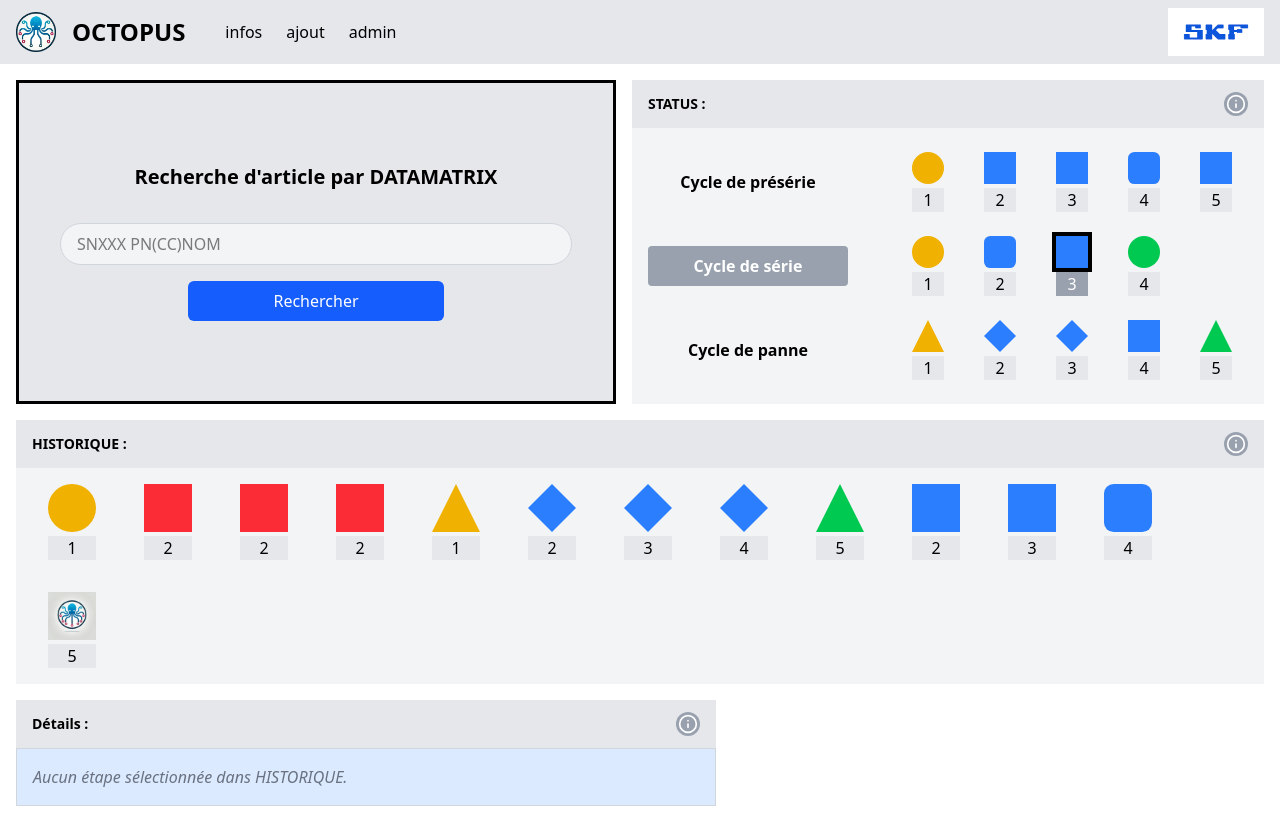
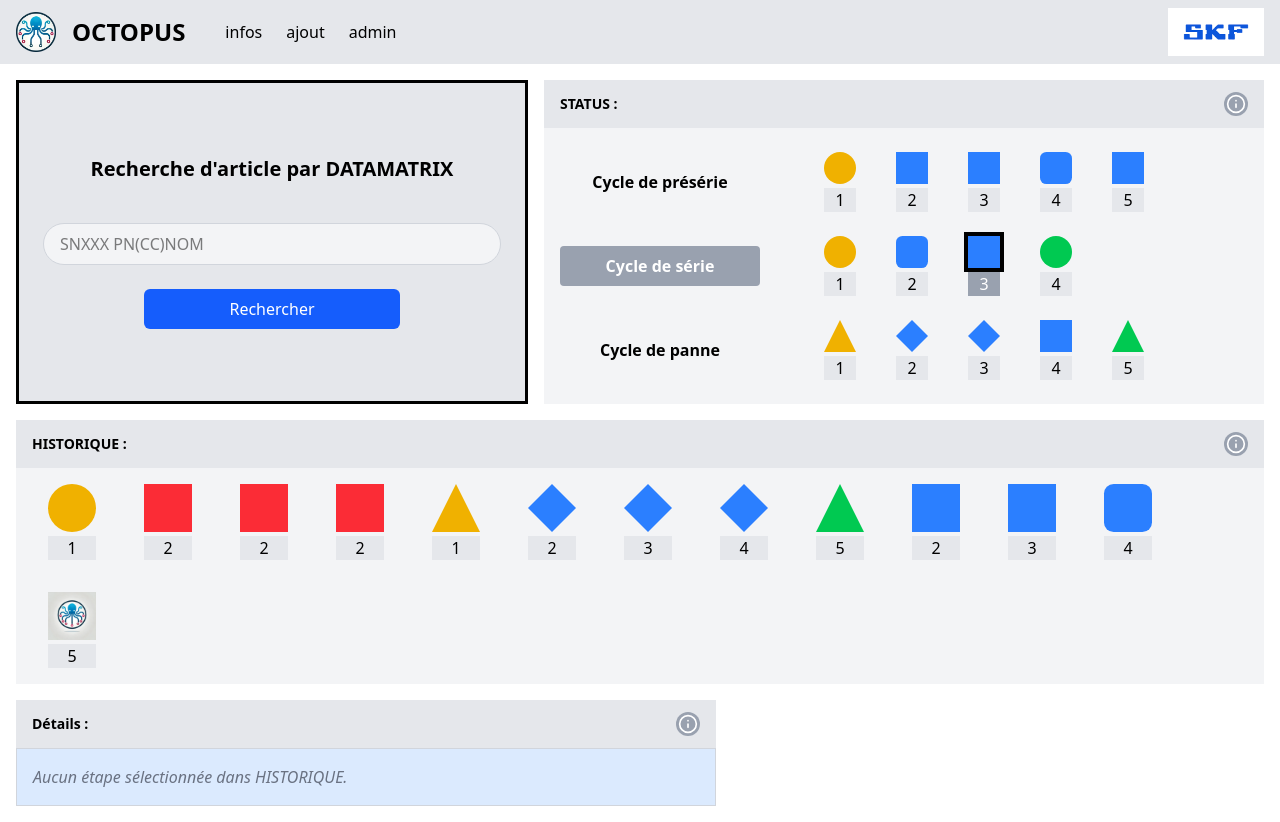
Before and after one commit to Zakyaru/Octopus, a React (Vite) app: page /#/ajout in a window 1280 px wide. Built offline with nearby package versions, Linux system fonts and the light colour scheme.

Commit message:
fixation de RechercheFS pour son affichage dans ajout.jsx

```diff
--- a/src/components/Navbar.jsx
+++ b/src/components/Navbar.jsx
@@ -10,13 +10,13 @@ const Navbar = () => {
     <nav className="bg-gray-200 py-2 px-4 flex items-center justify-between">
       {/* Left Section */}
       <div className="flex items-center">
-        <button onClick={() => setIsOpen(true)} className="md:hidden mr-4">
-          <span className="text-2xl">☰</span>
+        <button onClick={() => setIsOpen(true)} className="lg:hidden mr-4">
+          <span className="text-2xl cursor-pointer">☰</span>
         </button>
         <img src={logoOCTOPUS} alt="Logo" className="h-10 w-10" />
         <span className="ml-4 mr-10 font-bold text-2xl">OCTOPUS</span>
         {/* Desktop Navigation */}
-        <div className="hidden md:flex space-x-6">
+        <div className="hidden lg:flex space-x-6">
           <Link to="/infos" className="hover:underline">infos</Link>
           <Link to="/ajout" className="hover:underline">ajout</Link>
           <Link to="/admin" className="hover:underline">admin</Link>
@@ -30,17 +30,17 @@ const Navbar = () => {
       {isOpen && (
         <div className="fixed inset-0 bg-black/50 z-50">
           <div className="w-3/4 bg-white h-full p-5 shadow-lg">
-          <div className="flex justify-end">
-            <button onClick={() => setIsOpen(false)} className="text-2xl">
-              ✖
-            </button>
-          </div>
+            <div className="flex justify-end">
+              <button onClick={() => setIsOpen(false)} className="text-2xl cursor-pointer">
+                ✖
+              </button>
+            </div>
 
-            <div className="mt-10 flex flex-col space-y-4 text-lg">
-              <Link to="/infos" className="hover:underline" onClick={() => setIsOpen(false)}>infos</Link>
-              <Link to="/ajout" className="hover:underline" onClick={() => setIsOpen(false)}>ajout</Link>
-              <Link to="/admin" className="hover:underline" onClick={() => setIsOpen(false)}>admin</Link>
-            </div>
+            <ul className="mt-10 list-disc list-inside space-y-4 text-lg">
+              <li><Link to="/infos" className="hover:underline" onClick={() => setIsOpen(false)}>infos</Link></li>
+              <li><Link to="/ajout" className="hover:underline" onClick={() => setIsOpen(false)}>ajout</Link></li>
+              <li><Link to="/admin" className="hover:underline" onClick={() => setIsOpen(false)}>admin</Link></li>
+            </ul>
           </div>
         </div>
       )}
--- a/src/components/RechercheFS.jsx
+++ b/src/components/RechercheFS.jsx
@@ -13,16 +13,16 @@ const RechercheFS = ({ onResult }) => {
     };
 
     return (
-        <div className="flex flex-col justify-center w-full h-full px-6 py-4 border-3 text-center">
-          <h2 className="text-xl font-bold mb-8">Recherche d'article par DATAMATRIX</h2>
-          <div className="flex flex-col items-center gap-4">
+        <div className="flex flex-col justify-center w-full h-full px-6 py-10 border-3 text-center">
+          <h2 className="text-xl font-bold mb-10">Recherche d'article par DATAMATRIX</h2>
+          <div className="flex flex-col items-center gap-6">
             <Input
               placeholder="SNXXX PN(CC)NOM"
               value={searchValue}
               onChange={(e) => setSearchValue(e.target.value)}
-              className="w-full sm:max-w-lg px-4 py-2"
+              className="w-full sm:max-w-lg"
             />
-            <Button label="Rechercher" onClick={handleSearch} className="w-full sm:max-w-3xs px-6 py-2" />
+            <Button label="Rechercher" onClick={handleSearch} className="w-full sm:max-w-3xs" />
           </div>
         </div>
       );
--- a/src/components/Status.jsx
+++ b/src/components/Status.jsx
@@ -4,7 +4,7 @@ const Status = ({ status }) => {
     const { MODE_ACTIF, FLOW_ACTIF, PROCESS } = status;
 
     return (
-      <div className="p-4 flex flex-col overflow-x-auto gap-2">
+      <div className="p-4 flex flex-col gap-2">
         {PROCESS.map((process) => (
           <div key={process.MODE} className="flex items-center gap-12">
             {/* Colonne gauche : le nom du MODE */}
--- a/src/pages/ajout.jsx
+++ b/src/pages/ajout.jsx
@@ -45,22 +45,19 @@ const Ajout = () => {
     return (
         <div className="p-4 space-y-4">
             {/* Ligne Recherche + Status */}
-            <div className="flex flex-col md:flex-row gap-4">
-                {/* RechercheFS avec flex-1 */}
-                <div className="w-full md:w-[700px] flex flex-col bg-gray-200">
-                    <div className="flex-1">
-                        <RechercheFS onResult={setApiResult} />
-                    </div>
-                </div>
+            <div className="flex flex-col lg:flex-row gap-4">
+    {/* Partie Recherche - largeur fixe en md+ */}
+    <div className="w-full lg:w-lg lg:min-w-lg flex-shrink-0 flex flex-col bg-gray-200">
+        <RechercheFS onResult={setApiResult} />
+    </div>
 
-                {/* Status avec flex-1 */}
-                <div className={`w-full md:flex-1 flex flex-col ${cardBackground}`}>
-                    <CardTitleFS cardName="STATUS" />
-                    <div className="flex-1">
-                        <Status status={status} />
-                    </div>
-                </div>
-            </div>
+    {/* Partie Status - prend le reste */}
+    <div className={`w-full lg:flex-1 overflow-x-auto ${cardBackground}`}>
+        <CardTitleFS cardName="STATUS" />
+        <Status status={status} />
+    </div>
+</div>
+
 
             {/* Historique */}
             <div className={`w-full ${cardBackground}`}>
```
